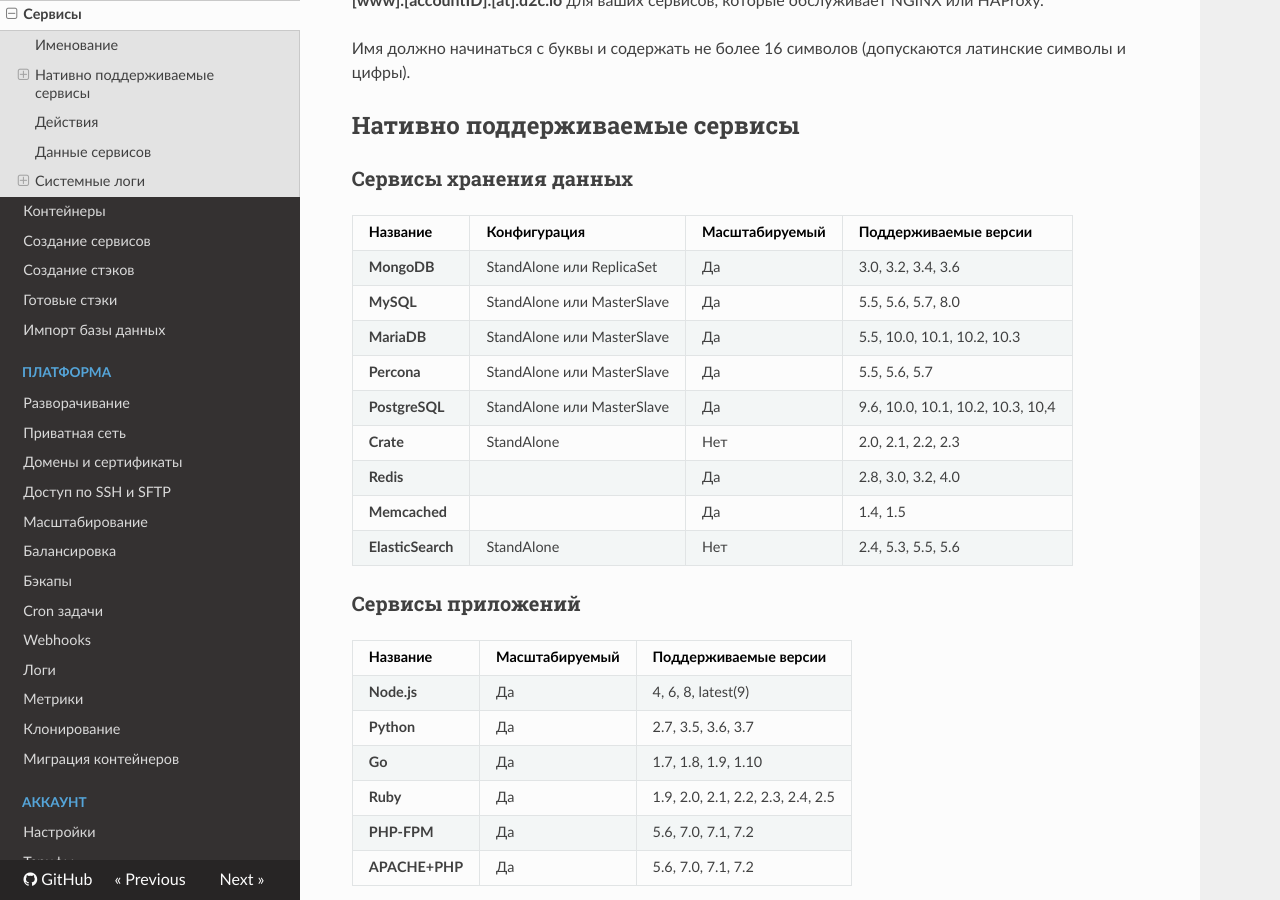
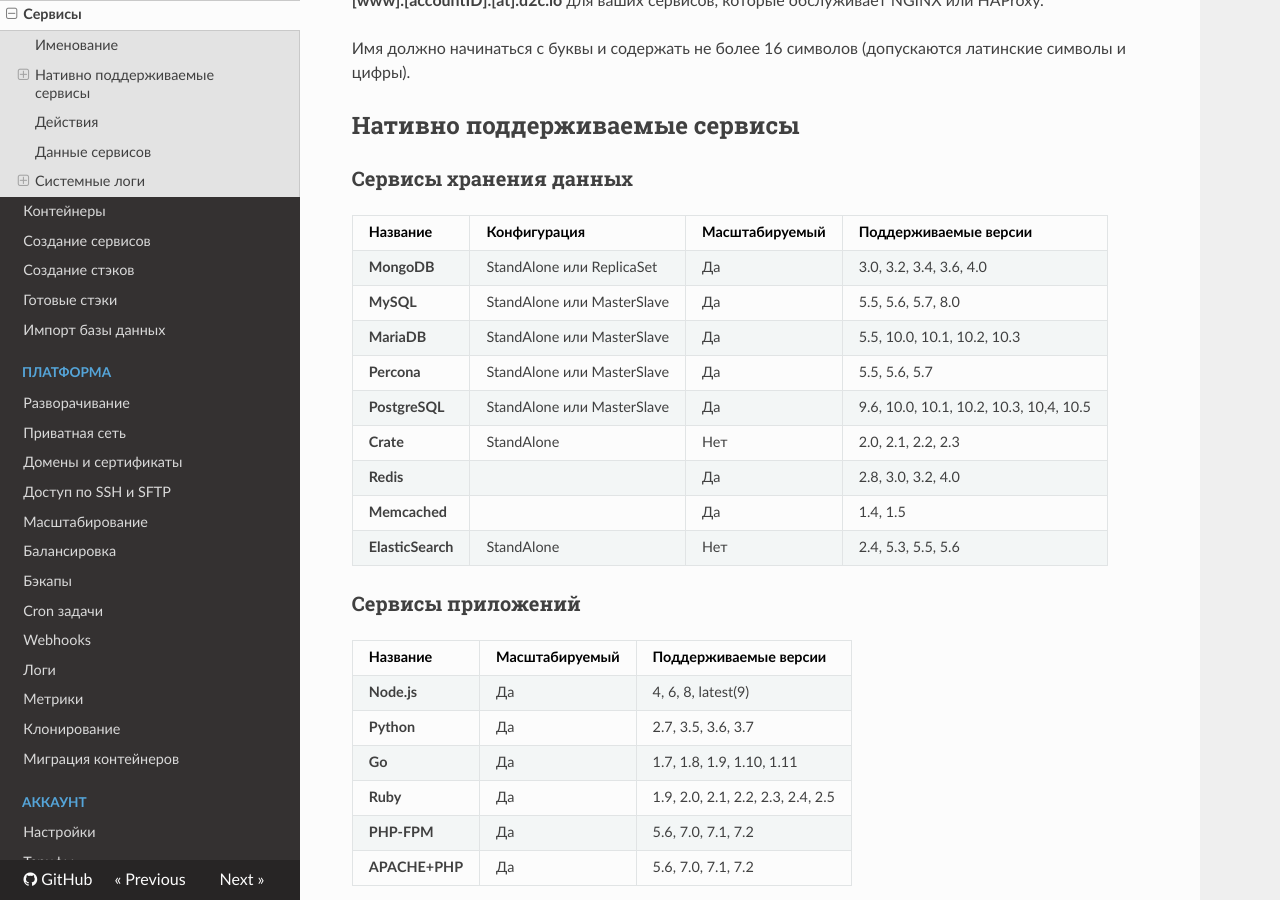
Before and after one commit to d2cio/docs-ru, an MkDocs documentation site: the page built from docs/getting-started/services.md, in a window 1280 px wide and 900 px high, scrolled down 636 px. Built offline with MkDocs 1.6.1, drawn with Linux system fonts in a browser that asks for light colours; nearby versions of some CDN libraries; old or Windows-style settings are respelled for this version of MkDocs.

Commit message:
new support versions of services

```diff
--- a/docs/getting-started/services.md
+++ b/docs/getting-started/services.md
@@ -18,11 +18,11 @@ D2C запускает ваши сервисы/приложения внутри
 
 Название          | Конфигурация               | Масштабируемый | Поддерживаемые версии
 :---------------- | :------------------------- | :------------- | ---------------------------
-**MongoDB**       | StandAlone или ReplicaSet  | Да             | 3.0, 3.2, 3.4, 3.6
+**MongoDB**       | StandAlone или ReplicaSet  | Да             | 3.0, 3.2, 3.4, 3.6, 4.0
 **MySQL**         | StandAlone или MasterSlave | Да             | 5.5, 5.6, 5.7, 8.0
 **MariaDB**       | StandAlone или MasterSlave | Да             | 5.5, 10.0, 10.1, 10.2, 10.3
 **Percona**       | StandAlone или MasterSlave | Да             | 5.5, 5.6, 5.7
-**PostgreSQL**    | StandAlone или MasterSlave | Да             | 9.6, 10.0, 10.1, 10.2, 10.3, 10,4
+**PostgreSQL**    | StandAlone или MasterSlave | Да             | 9.6, 10.0, 10.1, 10.2, 10.3, 10,4, 10.5
 **Crate**         | StandAlone                 | Нет            | 2.0, 2.1, 2.2, 2.3
 **Redis**         |                            | Да             | 2.8, 3.0, 3.2, 4.0
 **Memcached**     |                            | Да             | 1.4, 1.5
@@ -34,7 +34,7 @@ D2C запускает ваши сервисы/приложения внутри
 :------------- | :------------- | :--------------------------------
 **Node.js**    | Да             | 4, 6, 8, latest(9)
 **Python**     | Да             | 2.7, 3.5, 3.6, 3.7
-**Go**         | Да             | 1.7, 1.8, 1.9, 1.10
+**Go**         | Да             | 1.7, 1.8, 1.9, 1.10, 1.11
 **Ruby**       | Да             | 1.9, 2.0, 2.1, 2.2, 2.3, 2.4, 2.5
 **PHP-FPM**    | Да             | 5.6, 7.0, 7.1, 7.2
 **APACHE+PHP** | Да             | 5.6, 7.0, 7.1, 7.2
```
